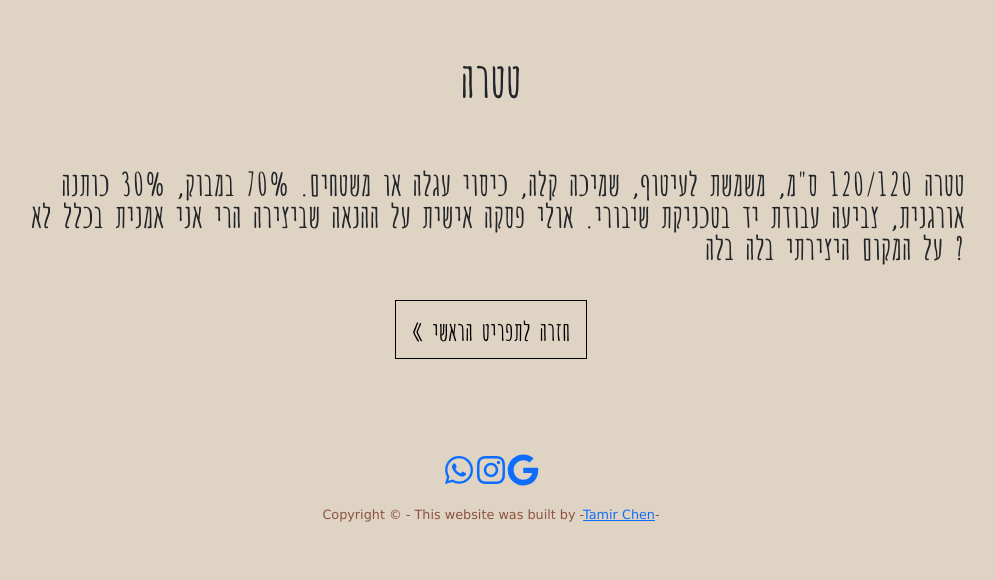
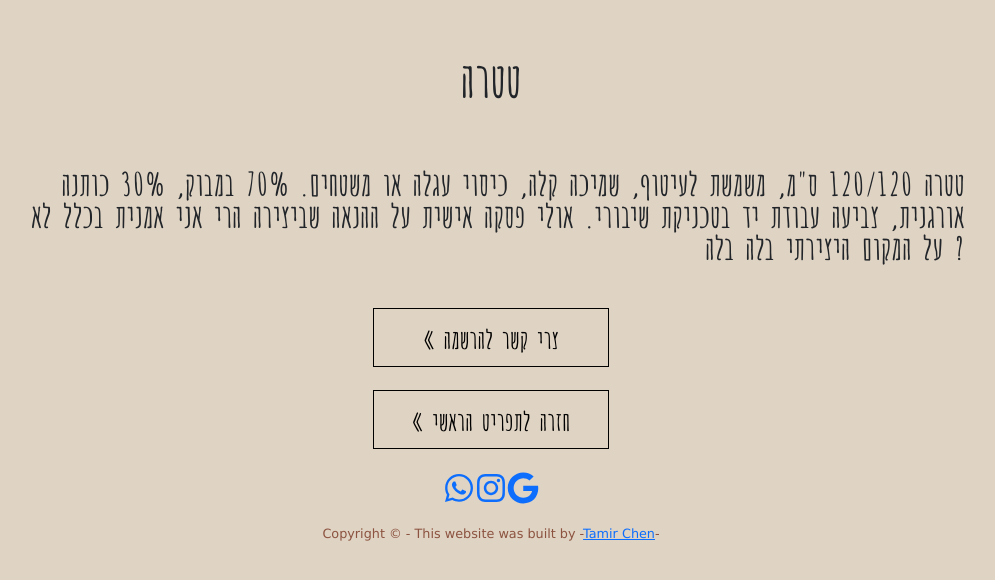
Before and after one commit to tamirchn1/netahauser, a React (Create React App) app: page /Tetra in a window 1280 px wide. Shown: the top 580 px of the page, without its empty margins (149-1144 px from the left). Built offline with nearby package versions, Linux system fonts and the light colour scheme; some icons are missing.

Commit message:
add contact button

```diff
--- a/public/style.css
+++ b/public/style.css
@@ -17,7 +17,11 @@ h1 {
 a:hover {
   text-decoration: none;
 }
-
+.links a {
+  display: block;
+  width: 20%;
+  margin: 2% auto;
+}
 .comp-text {
   margin-top: 3%;
   text-align: right;
--- a/src/components/Footer.jsx
+++ b/src/components/Footer.jsx
@@ -4,10 +4,13 @@ import { FaWhatsapp, FaInstagram, FaGoogle } from "react-icons/fa";
 function Copyright() {
   return (
     <footer className="">
+      <div className="links">
+       <a className="back" href="https://api.whatsapp.com/send?phone=+972545428382-נטע האוזר" > &laquo; צרי קשר להרשמה</a>
        <a className="back" href="/" > &laquo; חזרה לתפריט הראשי </a>
+     </div>
       <div className="">
         <a
-          target="_blank"
+           target="_blank"
           rel="noreferrer"
           href="https://api.whatsapp.com/send?phone=+972545428382-נטע האוזר"
           role="button"
```
